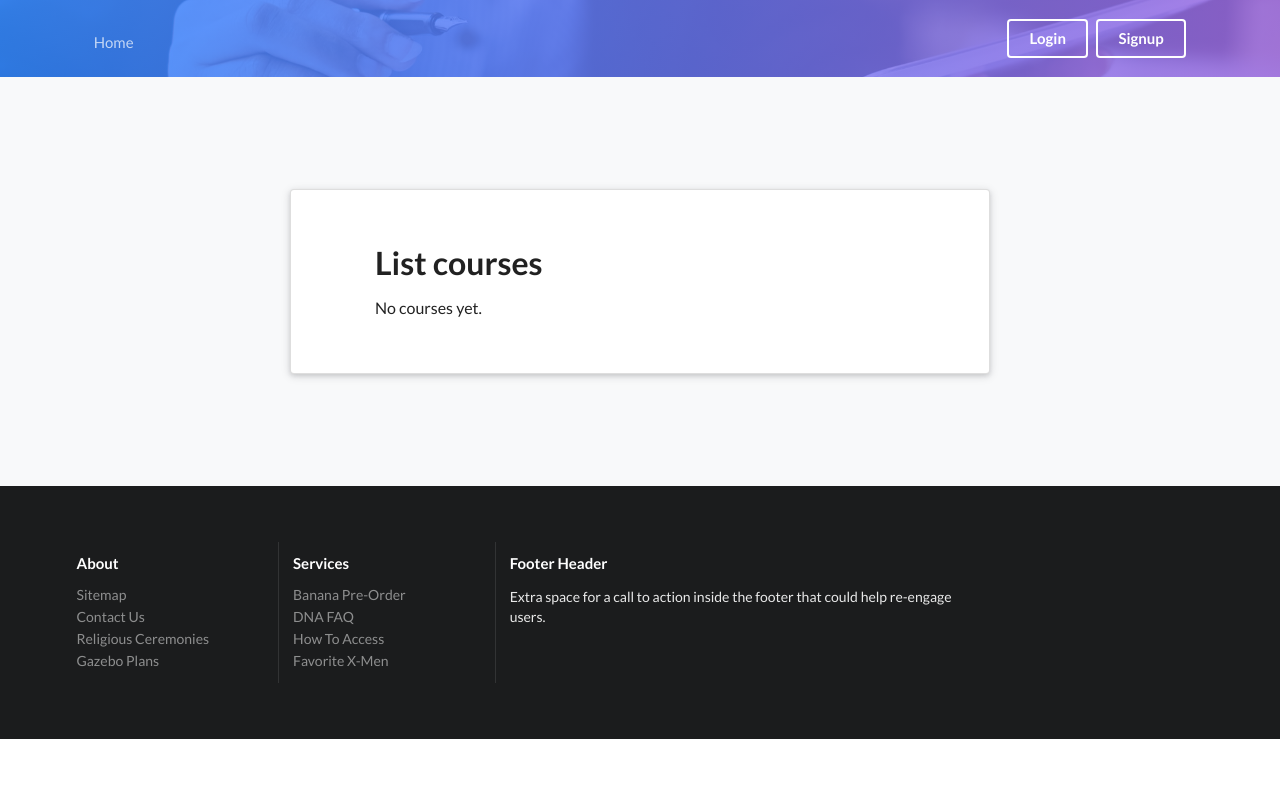
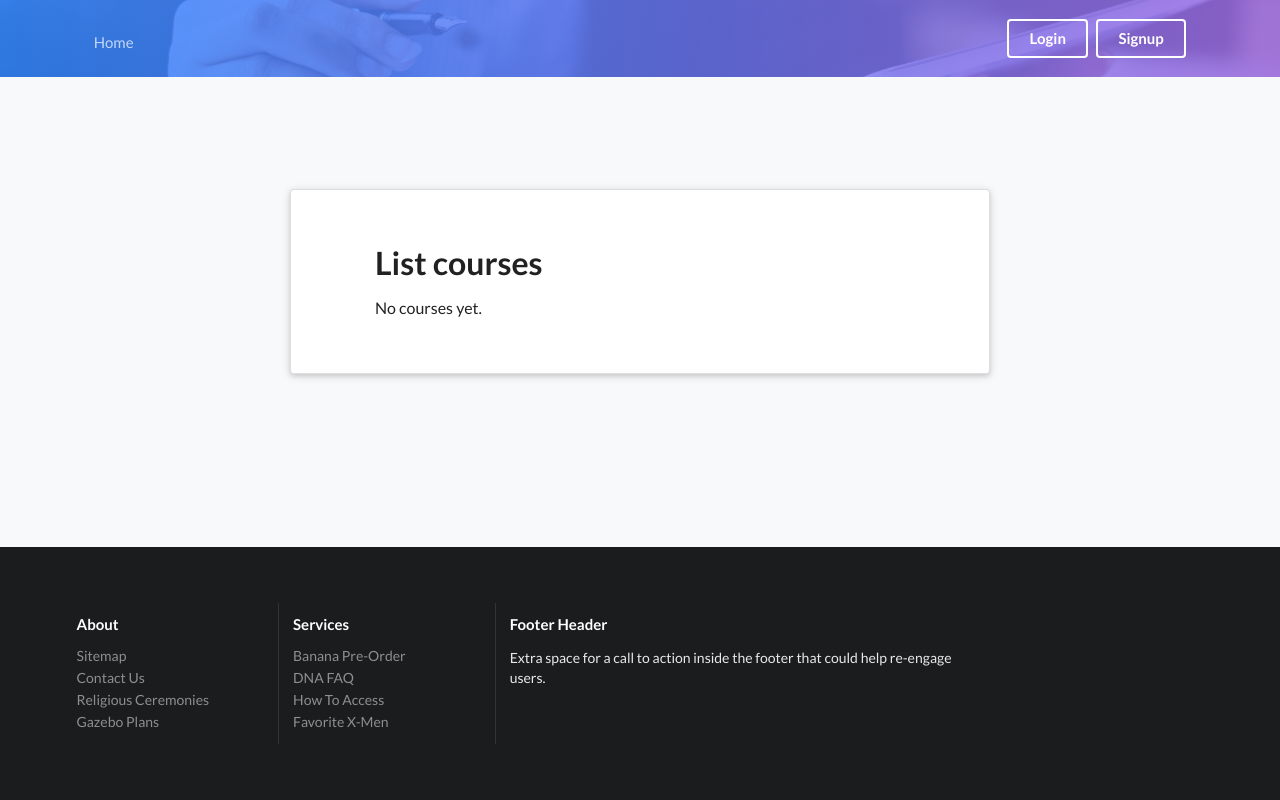
Before and after one commit to Romanchikus/opencourse, a Django app: page /courses/list/ in a window 1280 px wide. Run offline with Django 3.2, Linux system fonts and the light colour scheme; data that the repository does not hold is empty; some libraries are stand-ins or nearby versions.

Commit message:
Get footer stick to screen bottom

```diff
--- a/static/css/main.css
+++ b/static/css/main.css
@@ -127,12 +127,18 @@ body {
   z-index: -1;
 }
 
+.pusher {
+  display: flex;
+  flex-direction: column;
+}
+
 div.ui.large.secondary.inverted.pointing.menu.navbar-top {
   border: 0;
 }
 
 main {
   background: rgb(248, 249, 250);
+  flex: 1;
 }
 
 #content-wrapper {
--- a/templates/base.html
+++ b/templates/base.html
@@ -66,16 +66,17 @@
         {% endblock header_content %}
       </div>
       <!--Content-->
-      {% block main %}
-        <main>
+      <main>
+        {% block main %}
           <div class="ui vertical stripe segment" id="content-bg">
             <div class="ui text container raised segment" id="content-wrapper">
               {%  block content %}
               {% endblock content %}
             </div>
           </div>
-        </main>
-      {% endblock main %}
+        {% endblock main %}
+      </main>
+
       <!--Footer-->
       <div class="ui inverted vertical footer segment">
         <div class="ui container">
```
